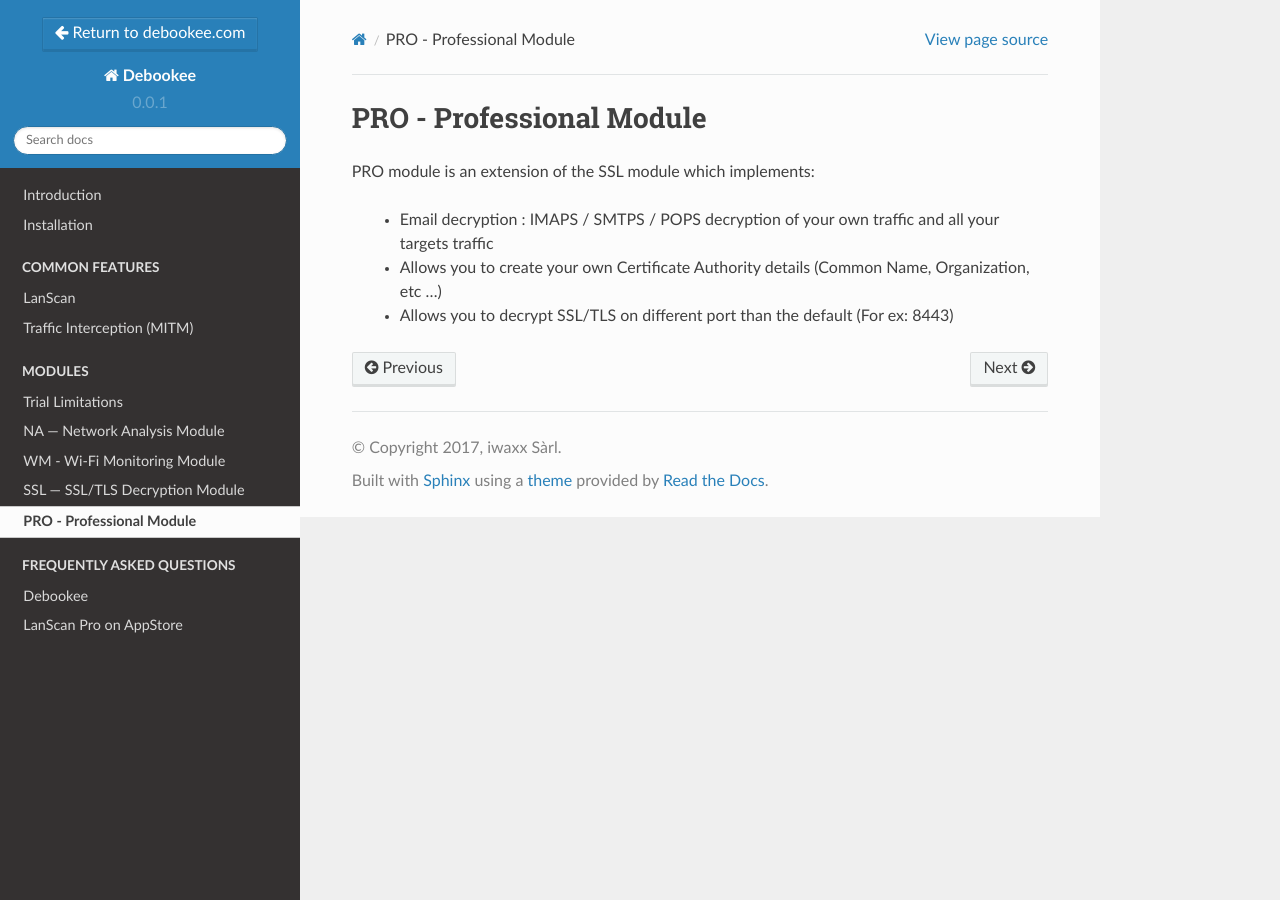
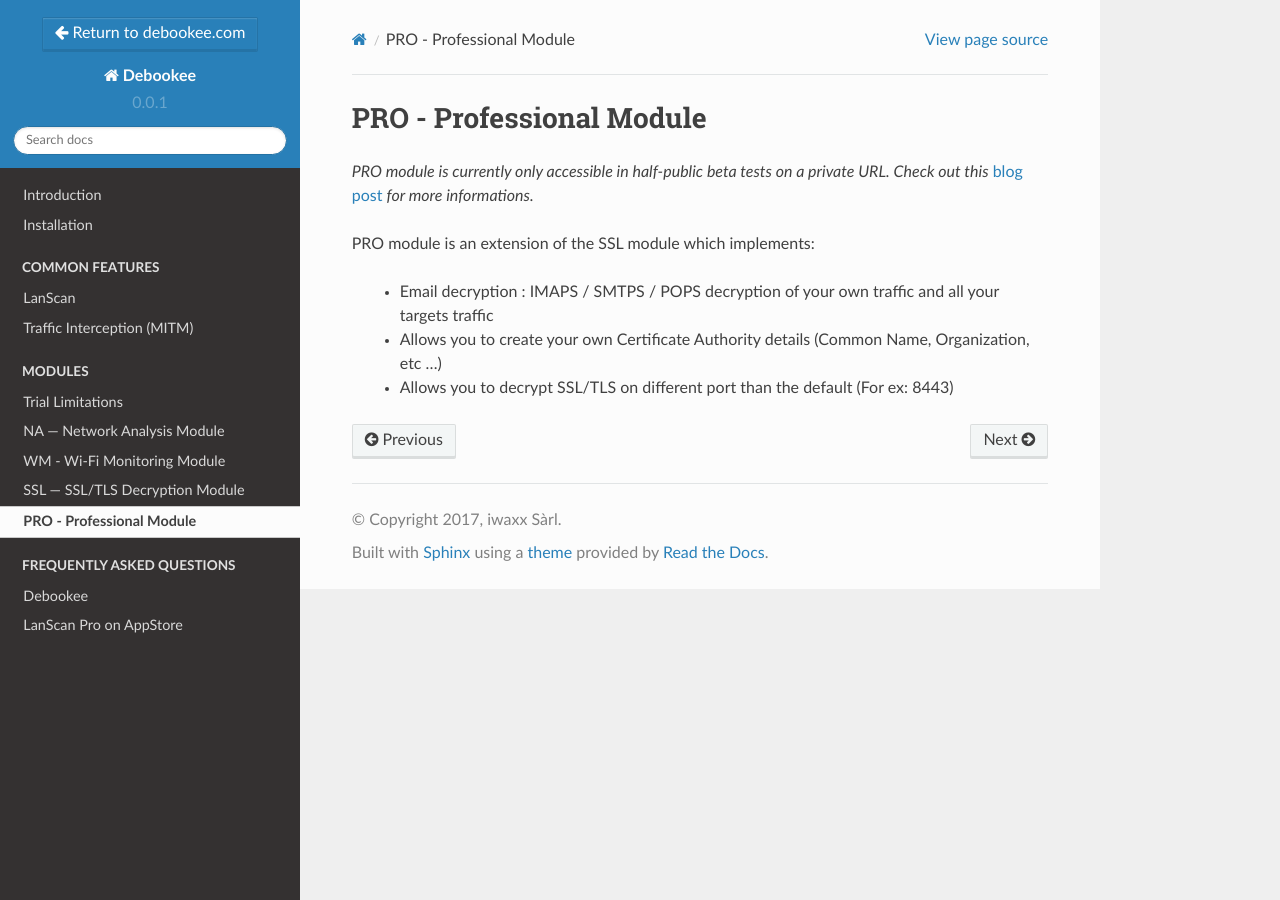
Before and after one commit to iwaxx/debookee, a Sphinx documentation site: the page built from docs/module_pro.rst, in a window 1280 px wide. Built offline with Sphinx 7.4.7 and the Read the Docs theme 2.0.0, drawn with Linux system fonts in a browser that asks for light colours.

Commit message:
Beta blog post link for SSL & PRO modules

```diff
--- a/docs/module_pro.rst
+++ b/docs/module_pro.rst
@@ -2,6 +2,8 @@
 
 PRO - Professional Module
 =========================
+
+*PRO module is currently only accessible in half-public beta tests on a private URL. Check out this* `blog post <https://github.com/iwaxx/blog/issues/2>`_ *for more informations.*
 
 PRO module is an extension of the SSL module which implements:
 
--- a/docs/module_ssl.rst
+++ b/docs/module_ssl.rst
@@ -4,6 +4,8 @@
 
 SSL --- SSL/TLS Decryption Module
 ===============================
+
+*SSL module is currently only accessible in half-public beta tests on a private URL. Check out this* `blog post <https://github.com/iwaxx/blog/issues/2>`_ *for more informations.*
 
 The SSL module is an extension of :ref:`module_na` which allows HTTPS decryption of your own traffic and :ref:`intercepted targets <mitm>` by setting an HTTPS man-in-the-middle proxy.
 
```
